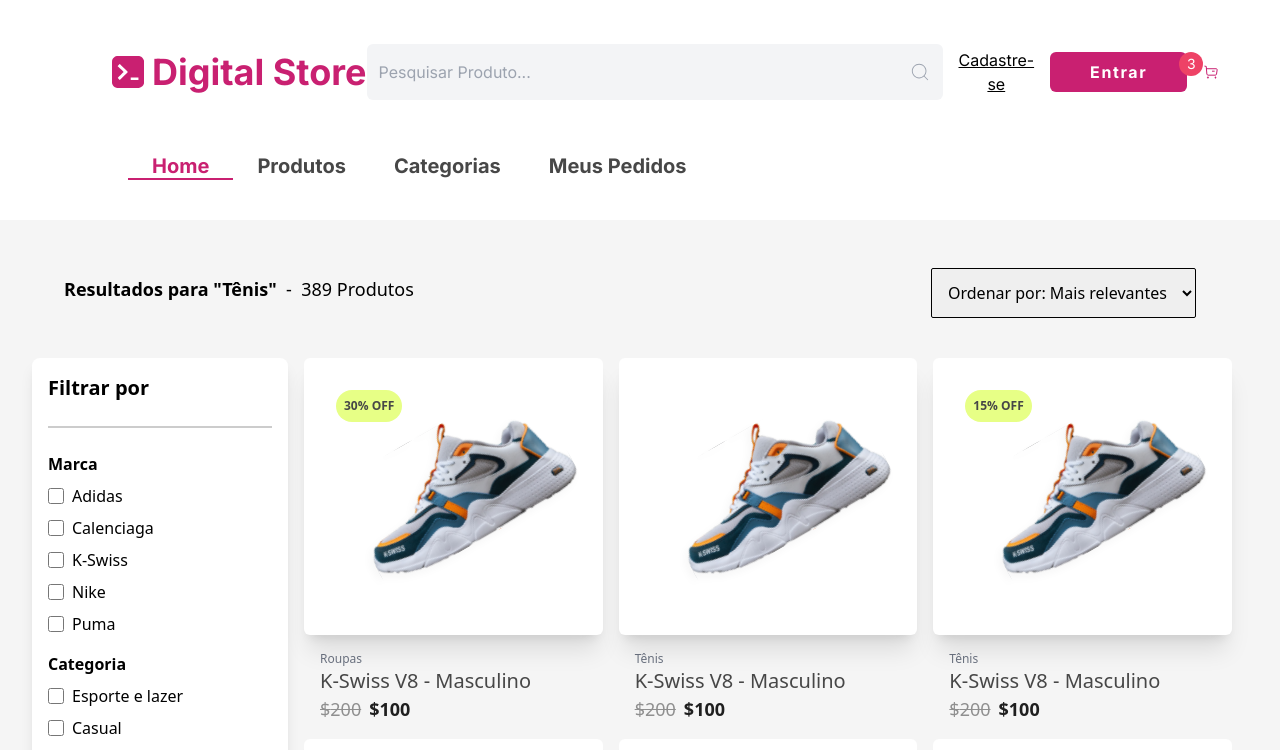
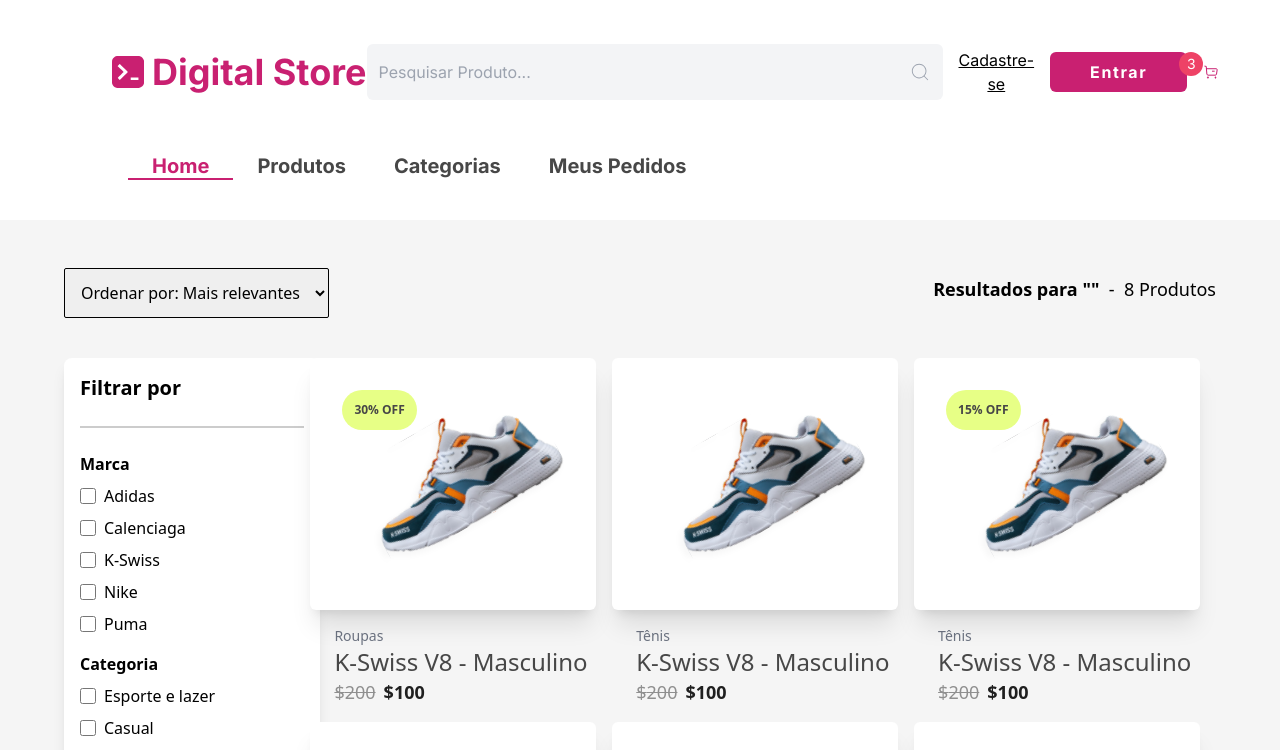
Before and after one commit to Antonio880/DripStore, a React (Vite) app in the folder drip-store/: page /produtos in a window 1280 px wide. Shown: the top 750 px of the page. Built offline with nearby package versions, Linux system fonts and the light colour scheme.

Commit message:
feat: implementação da funcionalidade de pesquisa

```diff
--- a/drip-store/src/components/ProductList/ProductList.tsx
+++ b/drip-store/src/components/ProductList/ProductList.tsx
@@ -1,12 +1,20 @@
 import React, { useEffect, useState } from 'react';
 import ProductCard from '../ProductCard';
-import { products } from './data';
 
 interface ProductListProps {
   classname?: string;
+  products: Array<{
+    name: string;
+    category: string;
+    price: number;
+    price_old?: number;
+    discount?: string;
+    imageSrc: string;
+  }>;
+  isProductPage?: boolean;
 }
 
-const ProductList: React.FC<ProductListProps> = ({ classname }) => {
+const ProductList: React.FC<ProductListProps> = ({ classname, products, isProductPage = false }) => {
   const [isSmallScreen, setIsSmallScreen] = useState(false);
 
   useEffect(() => {
@@ -23,10 +31,14 @@
     };
   }, []);
 
-  const displayedProducts = isSmallScreen ? products.slice(0, 4) : products;
+  const displayedProducts = isSmallScreen
+    ? products.slice(0, isProductPage ? 8 : 4)
+    : isProductPage
+    ? products
+    : products.slice(0, 12);
 
   return (
-    <div className={`grid ${classname} gap-4 pb-10 `}>
+    <div className={`grid ${classname} gap-4 pb-10`}>
       {displayedProducts.map((product, index) => (
         <ProductCard
           key={index}
--- a/drip-store/src/output.css
+++ b/drip-store/src/output.css
@@ -570,10 +570,6 @@
   position: relative;
 }
 
-.inset-0 {
-  inset: 0px;
-}
-
 .inset-y-0 {
   top: 0px;
   bottom: 0px;
@@ -587,14 +583,14 @@
   left: 0px;
 }
 
+.left-3 {
+  left: 0.75rem;
+}
+
 .left-4 {
   left: 1rem;
 }
 
-.left-8 {
-  left: 2rem;
-}
-
 .right-0 {
   right: 0px;
 }
@@ -607,6 +603,10 @@
   top: 4rem;
 }
 
+.top-3 {
+  top: 0.75rem;
+}
+
 .top-36 {
   top: 9rem;
 }
@@ -615,10 +615,6 @@
   top: 1rem;
 }
 
-.top-8 {
-  top: 2rem;
-}
-
 .z-0 {
   z-index: 0;
 }
@@ -637,11 +633,6 @@
 
 .order-2 {
   order: 2;
-}
-
-.mx-4 {
-  margin-left: 1rem;
-  margin-right: 1rem;
 }
 
 .mx-auto {
@@ -675,6 +666,10 @@
   margin-left: 0.5rem;
 }
 
+.ml-3 {
+  margin-left: 0.75rem;
+}
+
 .ml-4 {
   margin-left: 1rem;
 }
@@ -683,6 +678,10 @@
   margin-top: 2.5rem;
 }
 
+.mt-2 {
+  margin-top: 0.5rem;
+}
+
 .mt-4 {
   margin-top: 1rem;
 }
@@ -707,10 +706,6 @@
   display: none;
 }
 
-.h-0 {
-  height: 0px;
-}
-
 .h-0\.5 {
   height: 0.125rem;
 }
@@ -747,6 +742,18 @@
   height: 100%;
 }
 
+.h-20 {
+  height: 5rem;
+}
+
+.h-10 {
+  height: 2.5rem;
+}
+
+.h-12 {
+  height: 3rem;
+}
+
 .w-0 {
   width: 0px;
 }
@@ -759,6 +766,10 @@
   width: 0.75rem;
 }
 
+.w-3\/4 {
+  width: 75%;
+}
+
 .w-3\/5 {
   width: 60%;
 }
@@ -767,6 +778,10 @@
   width: 1rem;
 }
 
+.w-5\/6 {
+  width: 83.333333%;
+}
+
 .w-6 {
   width: 1.5rem;
 }
@@ -803,12 +818,16 @@
   width: 100%;
 }
 
-.w-3\/4 {
-  width: 75%;
-}
-
-.w-5\/6 {
-  width: 83.333333%;
+.w-20 {
+  width: 5rem;
+}
+
+.w-16 {
+  width: 4rem;
+}
+
+.w-12 {
+  width: 3rem;
 }
 
 .max-w-sm {
@@ -849,8 +868,8 @@
   resize: both;
 }
 
-.grid-cols-1 {
-  grid-template-columns: repeat(1, minmax(0, 1fr));
+.grid-cols-2 {
+  grid-template-columns: repeat(2, minmax(0, 1fr));
 }
 
 .flex-col {
@@ -921,6 +940,14 @@
   border-radius: 0.375rem;
 }
 
+.rounded-sm {
+  border-radius: 0.125rem;
+}
+
+.border {
+  border-width: 1px;
+}
+
 .bg-\[\#1F1F1F\] {
   --tw-bg-opacity: 1;
   background-color: rgb(31 31 31 / var(--tw-bg-opacity));
@@ -973,10 +1000,6 @@
   padding: 1rem;
 }
 
-.p-6 {
-  padding: 1.5rem;
-}
-
 .px-10 {
   padding-left: 2.5rem;
   padding-right: 2.5rem;
@@ -1032,17 +1055,16 @@
   padding-bottom: 1rem;
 }
 
-.py-6 {
-  padding-top: 1.5rem;
-  padding-bottom: 1.5rem;
-}
-
 .pb-10 {
   padding-bottom: 2.5rem;
 }
 
-.pl-1 {
-  padding-left: 0.25rem;
+.pb-4 {
+  padding-bottom: 1rem;
+}
+
+.pb-8 {
+  padding-bottom: 2rem;
 }
 
 .pl-2 {
@@ -1057,10 +1079,6 @@
   padding-left: 1rem;
 }
 
-.pl-6 {
-  padding-left: 1.5rem;
-}
-
 .pr-10 {
   padding-right: 2.5rem;
 }
@@ -1079,22 +1097,6 @@
 
 .pt-8 {
   padding-top: 2rem;
-}
-
-.pb-8 {
-  padding-bottom: 2rem;
-}
-
-.pb-2 {
-  padding-bottom: 0.5rem;
-}
-
-.pb-4 {
-  padding-bottom: 1rem;
-}
-
-.pt-\[\] {
-  padding-top: ;
 }
 
 .pt-\[400px\] {
@@ -1117,6 +1119,11 @@
 .text-3xl {
   font-size: 1.875rem;
   line-height: 2.25rem;
+}
+
+.text-base {
+  font-size: 1rem;
+  line-height: 1.5rem;
 }
 
 .text-lg {
@@ -1191,6 +1198,10 @@
   --tw-shadow: 0 20px 25px -5px rgb(0 0 0 / 0.1), 0 8px 10px -6px rgb(0 0 0 / 0.1);
   --tw-shadow-colored: 0 20px 25px -5px var(--tw-shadow-color), 0 8px 10px -6px var(--tw-shadow-color);
   box-shadow: var(--tw-ring-offset-shadow, 0 0 #0000), var(--tw-ring-shadow, 0 0 #0000), var(--tw-shadow);
+}
+
+.filter {
+  filter: var(--tw-blur) var(--tw-brightness) var(--tw-contrast) var(--tw-grayscale) var(--tw-hue-rotate) var(--tw-invert) var(--tw-saturate) var(--tw-sepia) var(--tw-drop-shadow);
 }
 
 .transition {
@@ -1242,8 +1253,40 @@
 }
 
 @media (min-width: 640px) {
-  .sm\:grid-cols-2 {
-    grid-template-columns: repeat(2, minmax(0, 1fr));
+  .sm\:left-8 {
+    left: 2rem;
+  }
+
+  .sm\:top-8 {
+    top: 2rem;
+  }
+
+  .sm\:p-3 {
+    padding: 0.75rem;
+  }
+
+  .sm\:px-6 {
+    padding-left: 1.5rem;
+    padding-right: 1.5rem;
+  }
+
+  .sm\:pl-6 {
+    padding-left: 1.5rem;
+  }
+
+  .sm\:text-2xl {
+    font-size: 1.5rem;
+    line-height: 2rem;
+  }
+
+  .sm\:text-lg {
+    font-size: 1.125rem;
+    line-height: 1.75rem;
+  }
+
+  .sm\:text-sm {
+    font-size: 0.875rem;
+    line-height: 1.25rem;
   }
 }
 
@@ -1288,6 +1331,14 @@
     margin-right: 5rem;
   }
 
+  .md\:mr-5 {
+    margin-right: 1.25rem;
+  }
+
+  .md\:mt-2 {
+    margin-top: 0.5rem;
+  }
+
   .md\:block {
     display: block;
   }
@@ -1308,14 +1359,6 @@
     height: 1rem;
   }
 
-  .md\:h-6 {
-    height: 1.5rem;
-  }
-
-  .md\:h-8 {
-    height: 2rem;
-  }
-
   .md\:h-\[260px\] {
     height: 260px;
   }
@@ -1332,14 +1375,6 @@
     width: 1rem;
   }
 
-  .md\:w-6 {
-    width: 1.5rem;
-  }
-
-  .md\:w-8 {
-    width: 2rem;
-  }
-
   .md\:w-\[270px\] {
     width: 270px;
   }
@@ -1364,10 +1399,22 @@
     width: auto;
   }
 
+  .md\:w-1\/5 {
+    width: 20%;
+  }
+
+  .md\:w-4\/5 {
+    width: 80%;
+  }
+
   .md\:flex-none {
     flex: none;
   }
 
+  .md\:basis-1\/2 {
+    flex-basis: 50%;
+  }
+
   .md\:grid-cols-3 {
     grid-template-columns: repeat(3, minmax(0, 1fr));
   }
@@ -1384,8 +1431,16 @@
     align-items: flex-start;
   }
 
+  .md\:items-center {
+    align-items: center;
+  }
+
   .md\:justify-start {
     justify-content: flex-start;
+  }
+
+  .md\:justify-between {
+    justify-content: space-between;
   }
 
   .md\:justify-around {
@@ -1404,11 +1459,21 @@
     margin-bottom: calc(0px * var(--tw-space-y-reverse));
   }
 
+  .md\:px-16 {
+    padding-left: 4rem;
+    padding-right: 4rem;
+  }
+
   .md\:px-28 {
     padding-left: 7rem;
     padding-right: 7rem;
   }
 
+  .md\:px-4 {
+    padding-left: 1rem;
+    padding-right: 1rem;
+  }
+
   .md\:px-9 {
     padding-left: 2.25rem;
     padding-right: 2.25rem;
@@ -1424,13 +1489,8 @@
     padding-bottom: 2rem;
   }
 
-  .md\:px-4 {
-    padding-left: 1rem;
-    padding-right: 1rem;
-  }
-
-  .md\:pl-2 {
-    padding-left: 0.5rem;
+  .md\:pb-0 {
+    padding-bottom: 0px;
   }
 
   .md\:pr-\[200px\] {
@@ -1443,10 +1503,6 @@
 
   .md\:pt-8 {
     padding-top: 2rem;
-  }
-
-  .md\:pb-0 {
-    padding-bottom: 0px;
   }
 
   .md\:text-left {
@@ -1483,11 +1539,6 @@
     line-height: 1.75rem;
   }
 
-  .md\:text-sm {
-    font-size: 0.875rem;
-    line-height: 1.25rem;
-  }
-
   .md\:text-xl {
     font-size: 1.25rem;
     line-height: 1.75rem;
@@ -1497,4 +1548,10 @@
     --tw-text-opacity: 1;
     color: rgb(201 32 113 / var(--tw-text-opacity));
   }
-}
+
+  .md\:shadow-lg {
+    --tw-shadow: 0 10px 15px -3px rgb(0 0 0 / 0.1), 0 4px 6px -4px rgb(0 0 0 / 0.1);
+    --tw-shadow-colored: 0 10px 15px -3px var(--tw-shadow-color), 0 4px 6px -4px var(--tw-shadow-color);
+    box-shadow: var(--tw-ring-offset-shadow, 0 0 #0000), var(--tw-ring-shadow, 0 0 #0000), var(--tw-shadow);
+  }
+}
--- a/drip-store/src/pages/ProductPage.tsx
+++ b/drip-store/src/pages/ProductPage.tsx
@@ -1,17 +1,14 @@
-import React, { useState } from "react";
+import React, { useState, useEffect } from "react";
+import { useLocation } from "react-router-dom";
 import ProductList from "../components/ProductList/ProductList";
 import ProductFilter from "../components/ProductFilter/ProductFilter";
+import { CiFilter } from "react-icons/ci";
+import { products } from "../components/ProductList/data";
 
-interface ProductPageProps {
-  searchQuery: string;
-  totalResults: number;
-}
-
-const ProductPage: React.FC<ProductPageProps> = ({
-  searchQuery = "Tênis",
-  totalResults = 389,
-}) => {
+const ProductPage: React.FC = () => {
   const [sortOption, setSortOption] = useState("relevance");
+  const [filteredProducts, setFilteredProducts] = useState(products);
+  const location = useLocation();
 
   const sortOptions = {
     relevance: "Mais relevantes",
@@ -21,19 +18,46 @@
 
   const handleSortChange = (event: React.ChangeEvent<HTMLSelectElement>) => {
     setSortOption(event.target.value);
-    // Lógica para ordenar os produtos de acordo com a opção selecionada
   };
+
+  useEffect(() => {
+    const searchParams = new URLSearchParams(location.search);
+    const searchQuery = searchParams.get("search")?.toLowerCase() || "";
+
+    const results = products.filter((product) =>
+      product.category.toLowerCase().includes(searchQuery)
+    );
+
+    // Ordenar produtos conforme a opção selecionada
+    const sortedResults = results.sort((a, b) => {
+      switch (sortOption) {
+        case "priceAsc":
+          return a.price - b.price;
+        case "priceDesc":
+          return b.price - a.price;
+        default:
+          return 0; // Relevância não altera a ordem
+      }
+    });
+
+    setFilteredProducts(sortedResults);
+  }, [location.search, sortOption]);
 
   return (
     <main className="bg-[#F5F5F5]">
-      <div className="flex justify-between px-16 py-10">
-        <label htmlFor="sortOptions" className="flex items-center text-lg">
-          <p className="font-semibold">Resultados para "{searchQuery}"</p>&nbsp; - &nbsp;{totalResults} Produtos
+      <div className="flex flex-col md:flex-row md:justify-between md:px-16 py-10">
+        <label
+          htmlFor="sortOptions"
+          className="flex order-2 md:order-1 md:items-center justify-center md:text-lg"
+        >
+          <p className="font-semibold">Resultados para "{new URLSearchParams(location.search).get("search")}"</p>&nbsp;
+          - &nbsp;{filteredProducts.length} Produtos
         </label>
+        <div className="flex justify-center">
           <select
             name="sortOptions"
             id="sortOptions"
-          className="mt-2 p-3 mr-5 border border-black rounded-sm"
+            className="md:mt-2 order-1 md:order-2 p-3 md:mr-5 border border-black rounded-sm"
             value={sortOption}
             onChange={handleSortChange}
           >
@@ -48,13 +72,23 @@
               </option>
             ))}
           </select>
+          <CiFilter
+            className="md:hidden order-2 h-12 w-12 filter-icon ml-3"
+            style={{
+              backgroundColor: "#EE4266",
+              color: "white",
+              padding: "8px",
+              borderRadius: "20%"
+            }}
+          />
+        </div>
       </div>
       <div className="flex flex-grow w-full  px-8 md:px-16">
-        <div className="hidden md:flex">
+        <div className="hidden md:block md:w-1/5">
           <ProductFilter />
         </div>
-        <div className="flex-grow">
-          <ProductList classname="grid-cols-2 md:grid-cols-3 px-4" />
+        <div className="md:w-4/5 w-full">
+          <ProductList products={filteredProducts} classname="grid-cols-2 md:grid-cols-3 px-4" isProductPage={true}/>
         </div>
       </div>
     </main>
```
Also changed, not shown: drip-store/src/components/Header.tsx (+19 -3 lines), drip-store/src/components/SearchInput.tsx (+18 -2 lines). Lines whose indentation alone changed are shown as unchanged.
